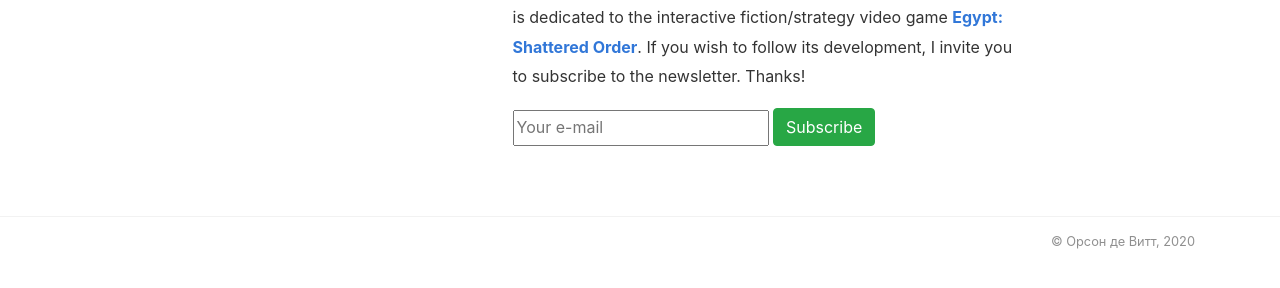
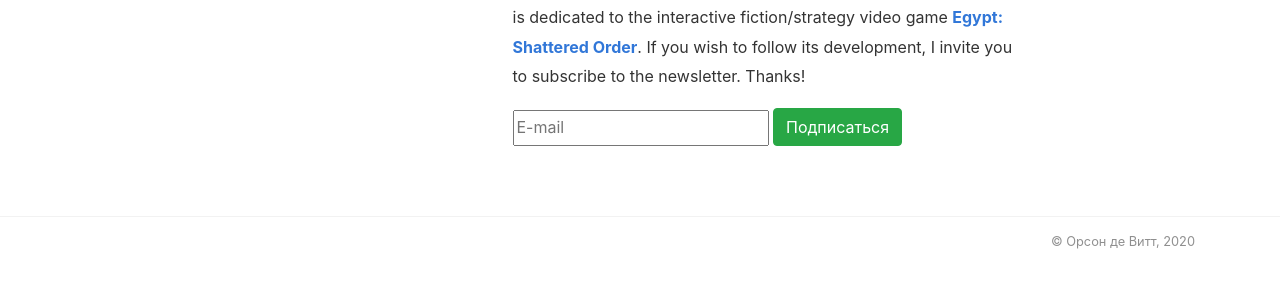
Before and after one commit to orson-dewitt/orson-dewitt.github.io, a Jekyll site: the page built from _pages/about.md, in a window 1280 px wide and 1151 px high. Shown: the part 826-1114 px from the top of the window. Built offline with Jekyll 4.4.1, drawn with Linux system fonts in a browser that asks for light colours; nearby versions of some CDN libraries.

Commit message:
Update subscribe.html

```diff
--- a/_includes/subscribe.html
+++ b/_includes/subscribe.html
@@ -1,4 +1,4 @@
                     <form id="sender-subscribe" target="_blank" action="https://app.sender.net/forms/sender_subscription/2812/e3bbda51" class="wj-contact-form validate" method="POST" novalidate>
             <div class="mc-field-group">
-			    <input name="email" class="required email" id="email" data-label="E-mail" autocomplete="on" placeholder="Your e-mail" required>
-				 <input type="submit" value="Subscribe" name="subscribe" class="heart btn btn-success mb-1">
+			    <input name="email" class="required email" id="email" data-label="E-mail" autocomplete="on" placeholder="E-mail" required>
+				 <input type="submit" value="Подписаться" name="subscribe" class="heart btn btn-success mb-1">
```
